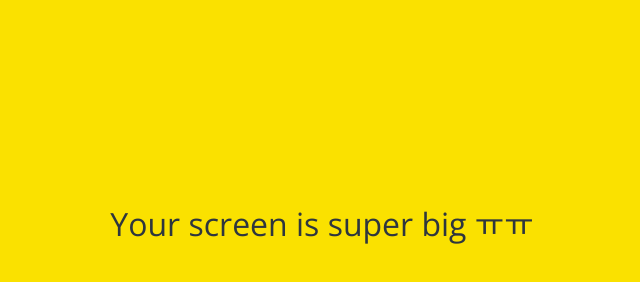
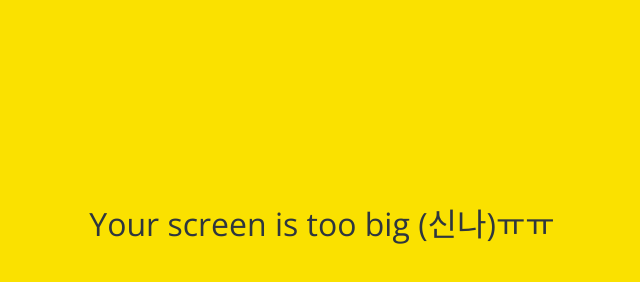
Before and after one commit to RedUnicon7945/kokoa-clone-2020, a plain HTML site: page friends.html in a window 1280 px wide. Shown: the part 176-458 px from the top of the page, without its empty margins (318-958 px from the left). Drawn offline with nearby package versions, Linux system fonts and the light colour scheme.

Commit message:
(신나)

```diff
--- a/friends.html
+++ b/friends.html
@@ -107,7 +107,7 @@
     </div>
 
     <div id="no-mobile">
-      <span>Your screen is super big ㅠㅠ</span>
+      <span>Your screen is too big (신나)ㅠㅠ</span>
     </div>
 
     <script
```
